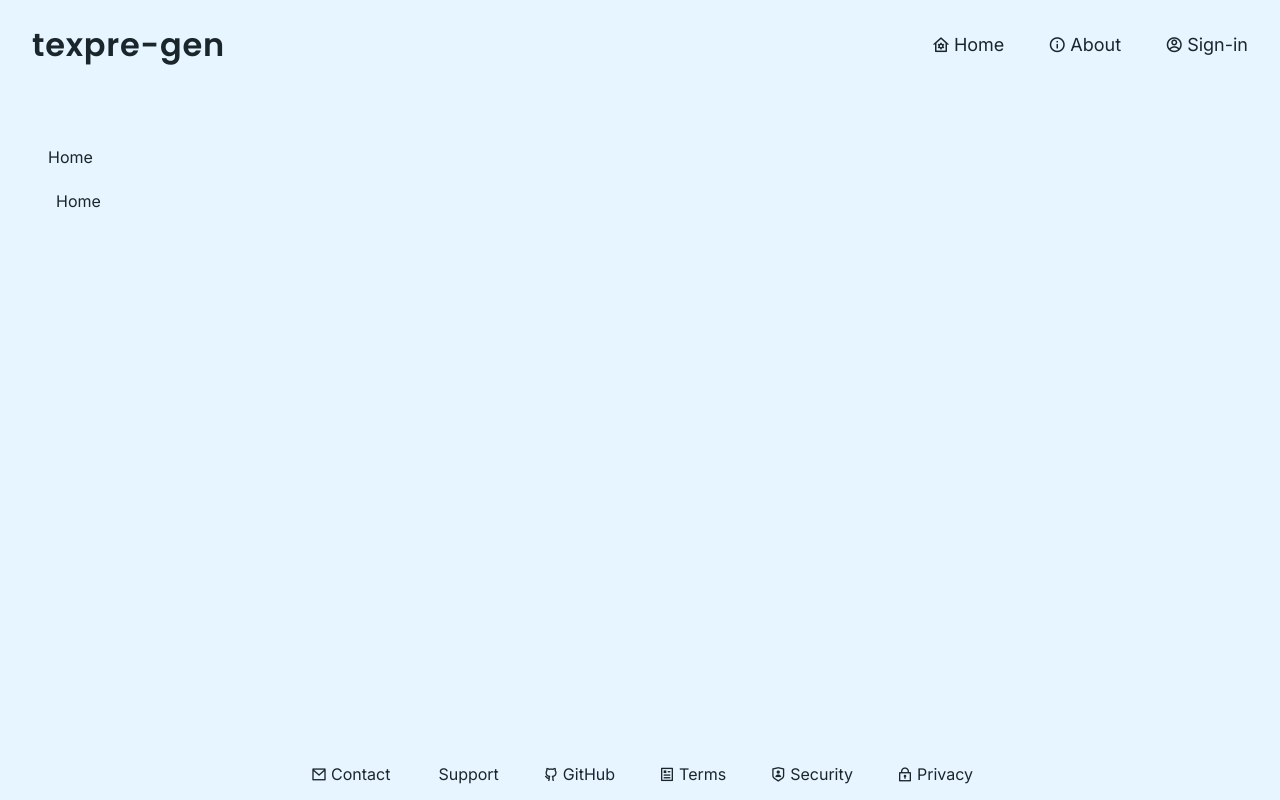
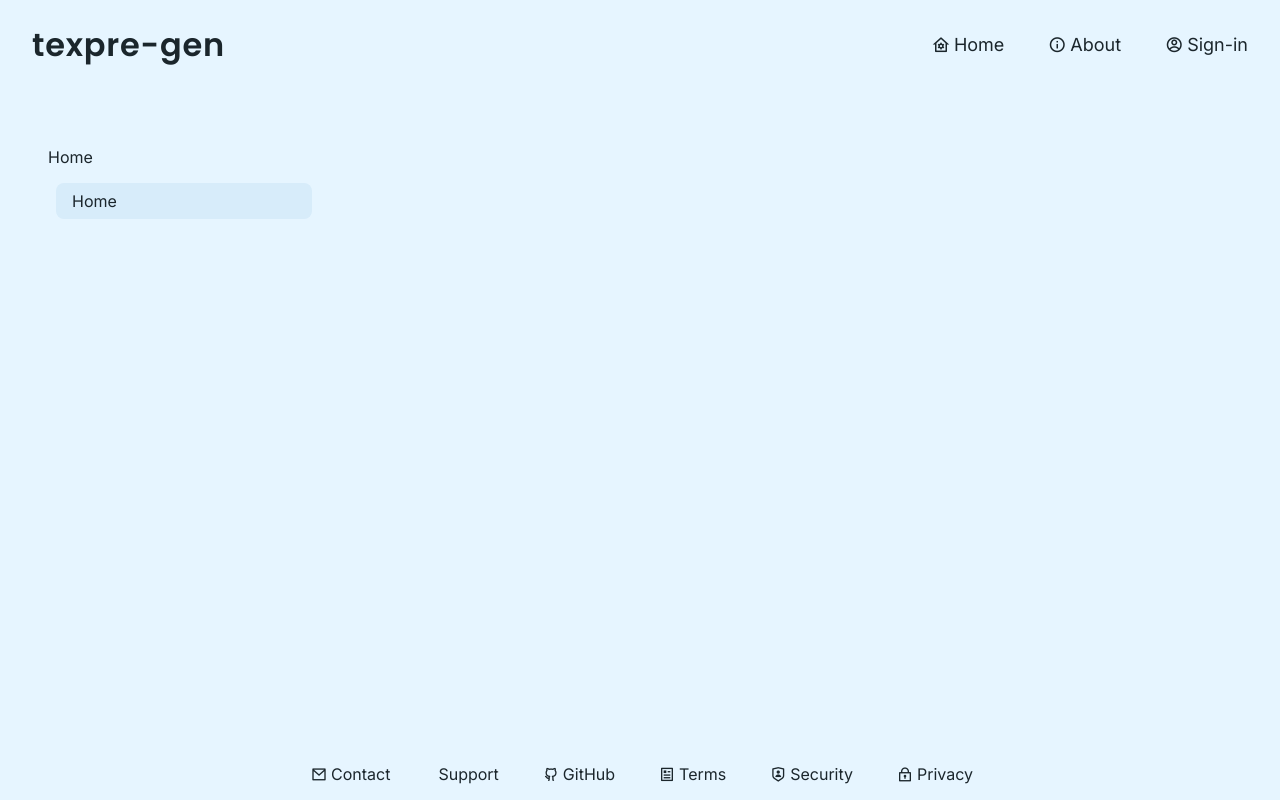
Before and after one commit to agxpro-z/texpregen, a Next.js app: page / in a window 1280 px wide. Built offline with nearby package versions, Linux system fonts and the light colour scheme.

Commit message:
[UI][NavigationMenu]: Highlight active item.

```diff
--- a/app/ui/components/Menu.js
+++ b/app/ui/components/Menu.js
@@ -1,13 +1,18 @@
+"use client"
+
+import { usePathname } from "next/navigation"
 import Link from "next/link"
+import clsx from "clsx"
 import styles from "./menu.module.css"
 
 export default function Menu({ list }) {
+  const pathName = usePathname();
   return (
     <ul>
       {list.map((item) => {
         return (
           <li key="" className={styles.menuitem}>
-            <Link href={item.link} className={styles.link}>{item.name}</Link>
+            <Link href={item.link} className={clsx(styles.link, {[styles.active]: pathName == item.link})}>{item.name}</Link>
           </li>
         )
       })}
--- a/app/ui/components/menu.module.css
+++ b/app/ui/components/menu.module.css
@@ -1,23 +1,23 @@
 .link {
   color: var(--foreground-color);
   text-decoration: none;
+  min-width: 8rem;
+  max-width: 24rem;
+  padding: 0.5rem;
+  padding-left: 1rem;
+  border-radius: 8px;
+  margin-left: -1rem;
+  display: list-item;
 }
 
 .link:hover {
-  text-decoration: underline;
+  background-color: var(--foreground-dark);
 }
 
 .menuitem {
-  min-width: 8rem;
-  max-width: 24rem;
   list-style-type: none;
-  margin-left: -2rem;
-  margin-right: 10px;
-  padding: 0.5rem;
-  padding-left: 1rem;
-  border-radius: 8px;
 }
 
-.menuitem:hover {
+.active {
   background-color: var(--foreground-dark);
 }
--- a/package.json
+++ b/package.json
@@ -9,6 +9,7 @@
     "lint": "next lint"
   },
   "dependencies": {
+    "clsx": "^2.0.0",
     "next": "14.0.2",
     "react": "^18",
     "react-dom": "^18",
```
Also changed, not shown: 1 other file (tests, documents, lock files or other folders).
